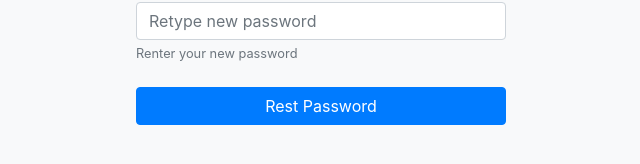
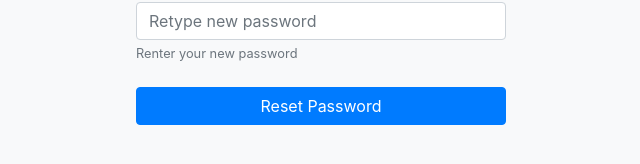
Before and after one commit to binayachaudari/Corpus-Development-Software, a React (Create React App) app in the folder client/: page /reset-password/1 in a window 1280 px wide. Shown: the part 336-500 px from the top of the page, without its empty margins (319-959 px from the left). Built offline with nearby package versions, Linux system fonts and the light colour scheme; no server answers.

Commit message:
Not found page and resetPassword button typo fix

```diff
--- a/client/src/App.js
+++ b/client/src/App.js
@@ -20,6 +20,7 @@ import TranslateText from './components/assignments/translate/TranslateText'
 import ReviewAssignment from './components/assignments/review/ReviewAssignment'
 import ReviewText from './components/assignments/review/ReviewText'
 import ResetPasswordForgot from './components/auth/ResetPassword'
+import NotFound from './components/NotFound'
 
 //authenticate user
 import { loadUser } from './actions/auth';
@@ -52,6 +53,7 @@ const App = () => {
           <PrivateRoute exact path="/translate/assignments" component={TranslationAssignment}></PrivateRoute>
           <PrivateRoute exact path="/translate/assignments/:id" component={TranslateText}></PrivateRoute>
           <Route exact path="/reset-password/:token" component={ResetPasswordForgot}></Route>
+          <Route component={NotFound}></Route>
         </Switch>
       </Router>
     </Provider>
--- /dev/null
+++ b/client/src/components/NotFound.js
@@ -0,0 +1,17 @@
+import React from 'react'
+import { Link } from 'react-router-dom'
+
+export const NotFound = () => {
+  return (
+    <>
+      <div className="form-signin d-flex flex-column justify-content-center" style={{ maxWidth: '50%' }}>
+        <h1 className="display-1 text-danger">404!</h1>
+        <h3 className="display-3 text-secondary">Page Not Found</h3>
+        <br />
+        <Link to="/"><button type="button" class="btn btn-lg btn-warning">Return Home</button></Link>
+      </div>
+    </>
+  )
+}
+
+export default NotFound
--- a/client/src/components/auth/ResetPassword.js
+++ b/client/src/components/auth/ResetPassword.js
@@ -76,7 +76,7 @@ const ResetPassword = ({ match: { params: { token } }, setToast, history }) => {
           <hr />
           <ResetPasswordComponent data={formData} onChange={onChange} />
           <Button variant="primary btn-block mt-4" type="submit" >
-            Rest Password
+            Reset Password
           </Button>
         </Form>
       </Container>
```
